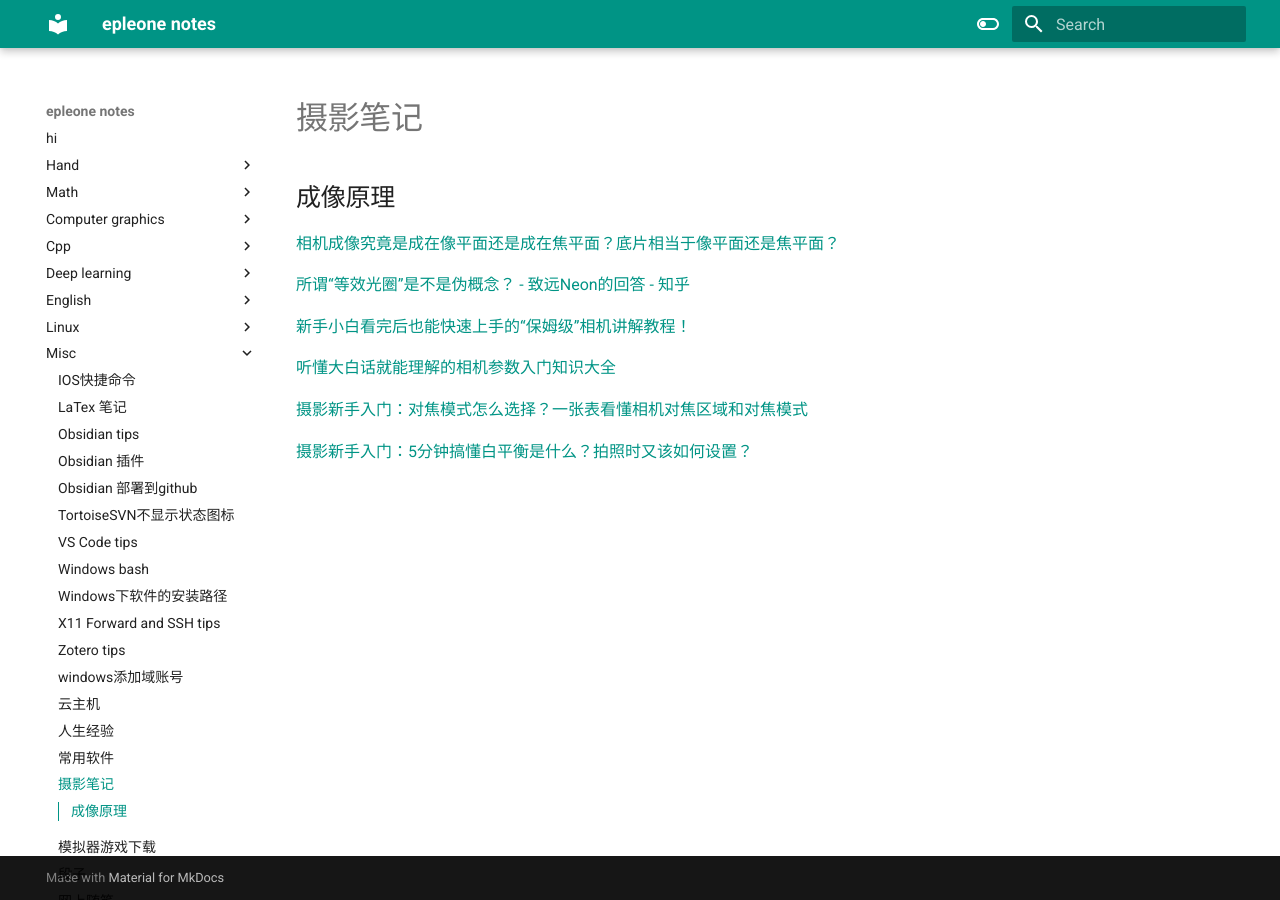
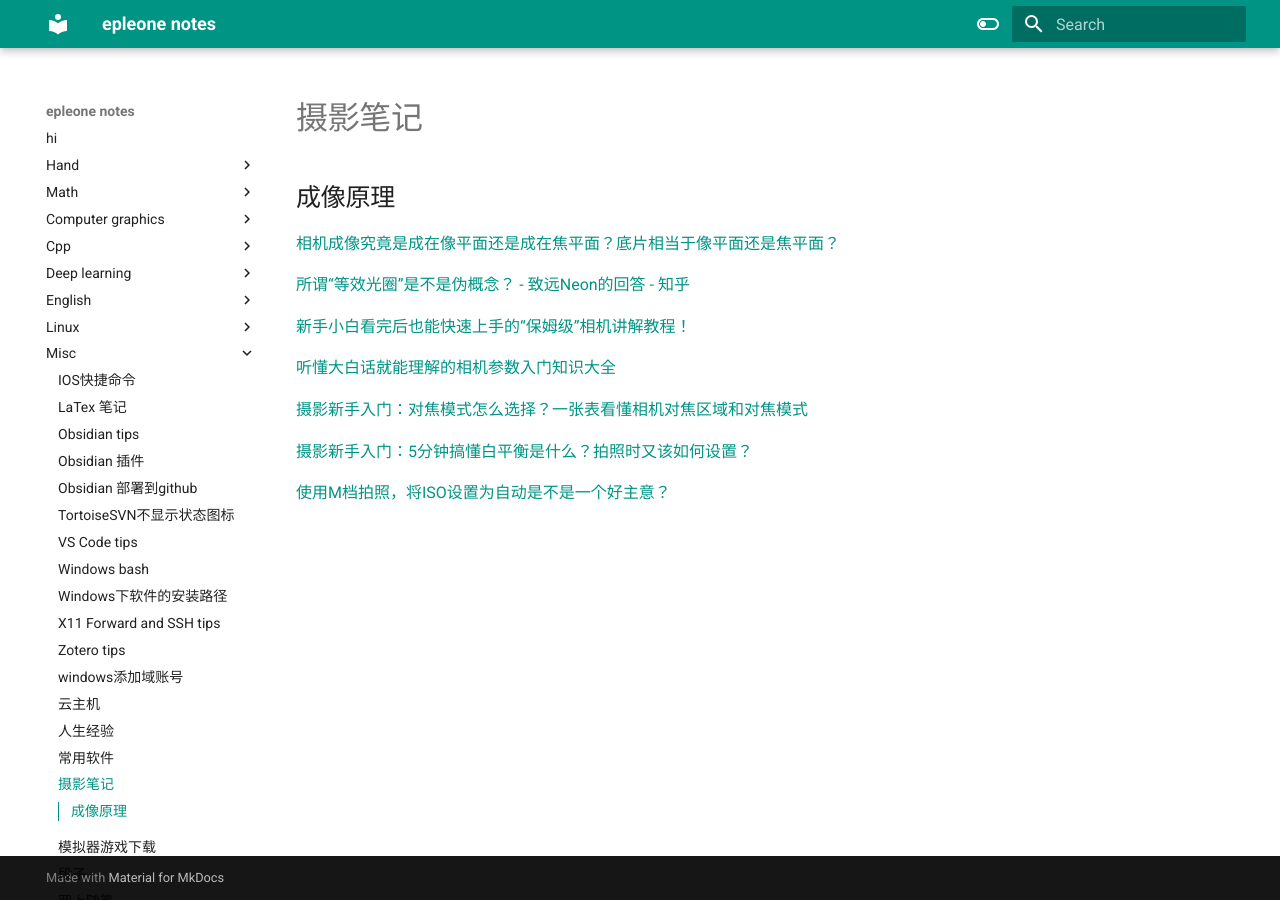
Before and after one commit to epleone/notes, an MkDocs documentation site: the page built from docs/misc/摄影笔记.md, in a window 1280 px wide. Built offline with MkDocs 1.6.1 and Material for MkDocs 9.7.7, drawn with Linux system fonts in a browser that asks for light colours.

Commit message:
update notes

```diff
--- a/docs/misc/摄影笔记.md
+++ b/docs/misc/摄影笔记.md
@@ -13,3 +13,5 @@
 [摄影新手入门：对焦模式怎么选择？一张表看懂相机对焦区域和对焦模式](https://zhuanlan.zhihu.com/p/619623722)
 
 [摄影新手入门：5分钟搞懂白平衡是什么？拍照时又该如何设置？](https://zhuanlan.zhihu.com/p/618867628)
+
+[使用M档拍照，将ISO设置为自动是不是一个好主意？](https://www.zhihu.com/question/639055060)
```
